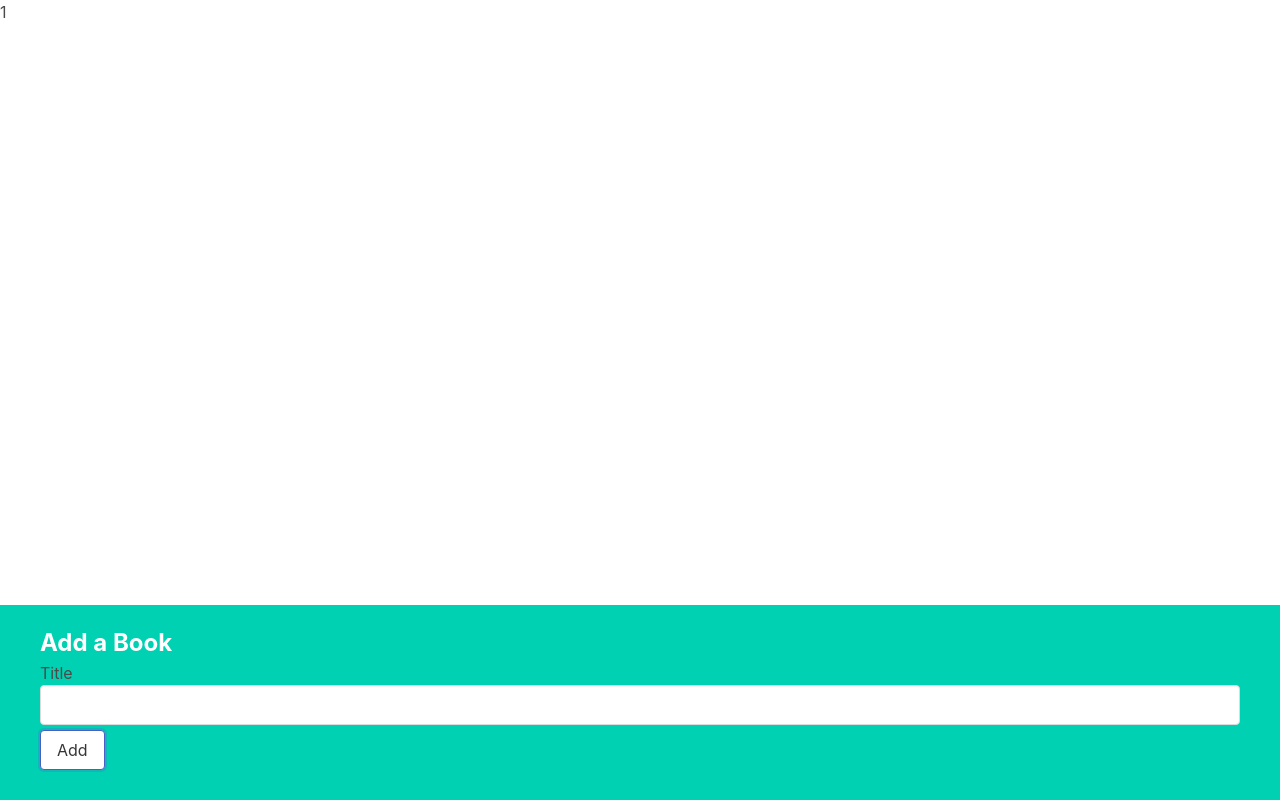
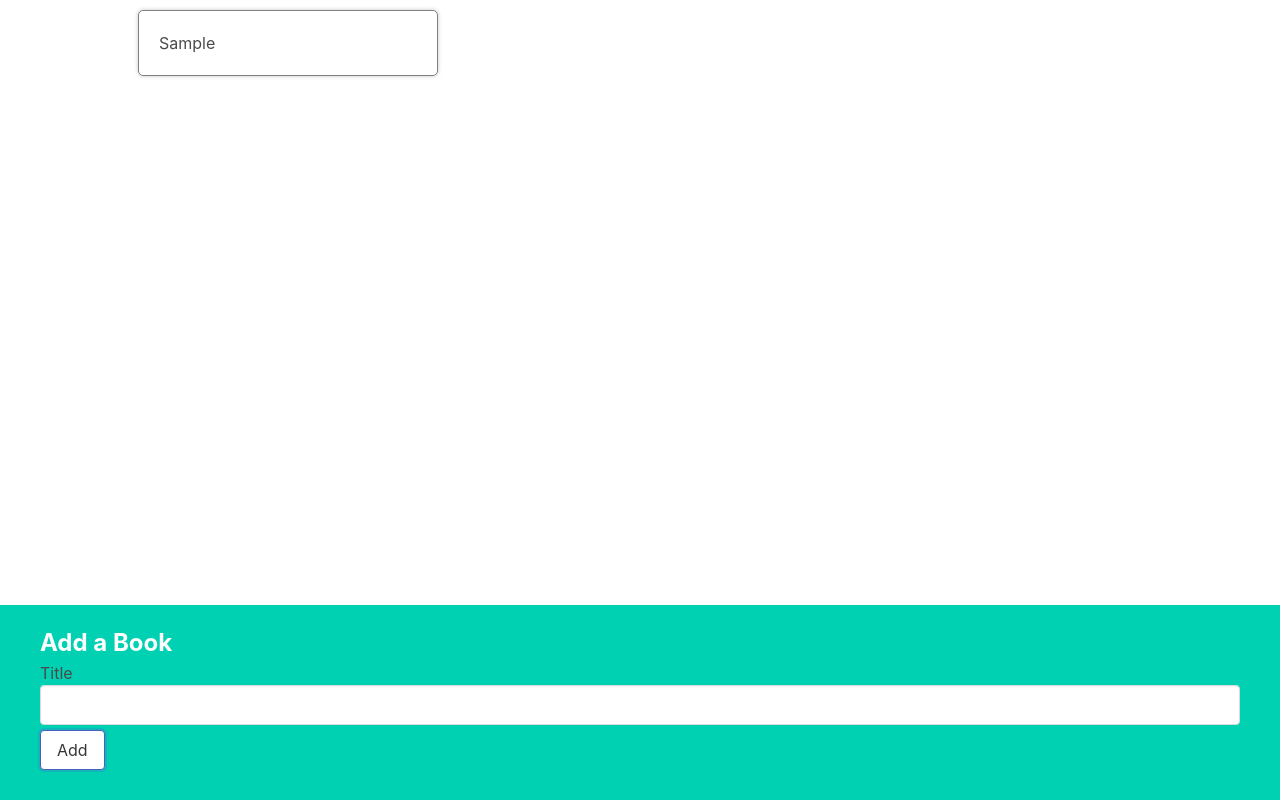
Before and after one commit to KhorallyPierre/book-search, a React (Create React App) app: page / in a window 1280 px wide. Both pictures are taken after typing "Sample" into the empty fields and a click on the button "Add". Built offline with nearby package versions, Linux system fonts and the light colour scheme.

Commit message:
list of books

```diff
--- a/src/App.js
+++ b/src/App.js
@@ -1,5 +1,6 @@
 import { useState } from "react";
 import BookCreate from "./components/BookCreate";
+import BookList from "./components/BookList";
 
 function App() {
     // this piece of state is getting defined here bc all children elements need access to it
@@ -9,13 +10,17 @@
     const createBook = (title) => {
         const updatedBooks = [
             ...books,
-            {id: 123, title:title}
+            { id: Math.round(Math.random() * 9999), title: title }
         ]
         setBooks(updatedBooks);
+
     };
-    return <div>
-        {books.length}
-        <BookCreate onCreate={createBook}/> </div>
+    return (
+        <div className="app">
+            <BookList books={books}/>
+            <BookCreate onCreate={createBook} />
+        </div>
+    )
 }
 
 export default App;
--- a/src/components/BookList.js
+++ b/src/components/BookList.js
@@ -1,5 +1,9 @@
-function BookList() {
-    return <div> Book List</div>
+import BookShow from './BookShow';
+function BookList({books}) {
+    const renderedBooks =  books.map((book) => {
+        return <BookShow key={book.id} book={book}/>;
+    });
+    return <div className="book-list"> {renderedBooks}</div>;
 }
 
 export default BookList;
--- a/src/components/BookShow.js
+++ b/src/components/BookShow.js
@@ -1,5 +1,5 @@
-function BookShow() {
-    return <div> BookShow</div>
+function BookShow({book}) {
+    return <div className="book-show"> {book.title}</div>
 }
 
 export default BookShow;
```
